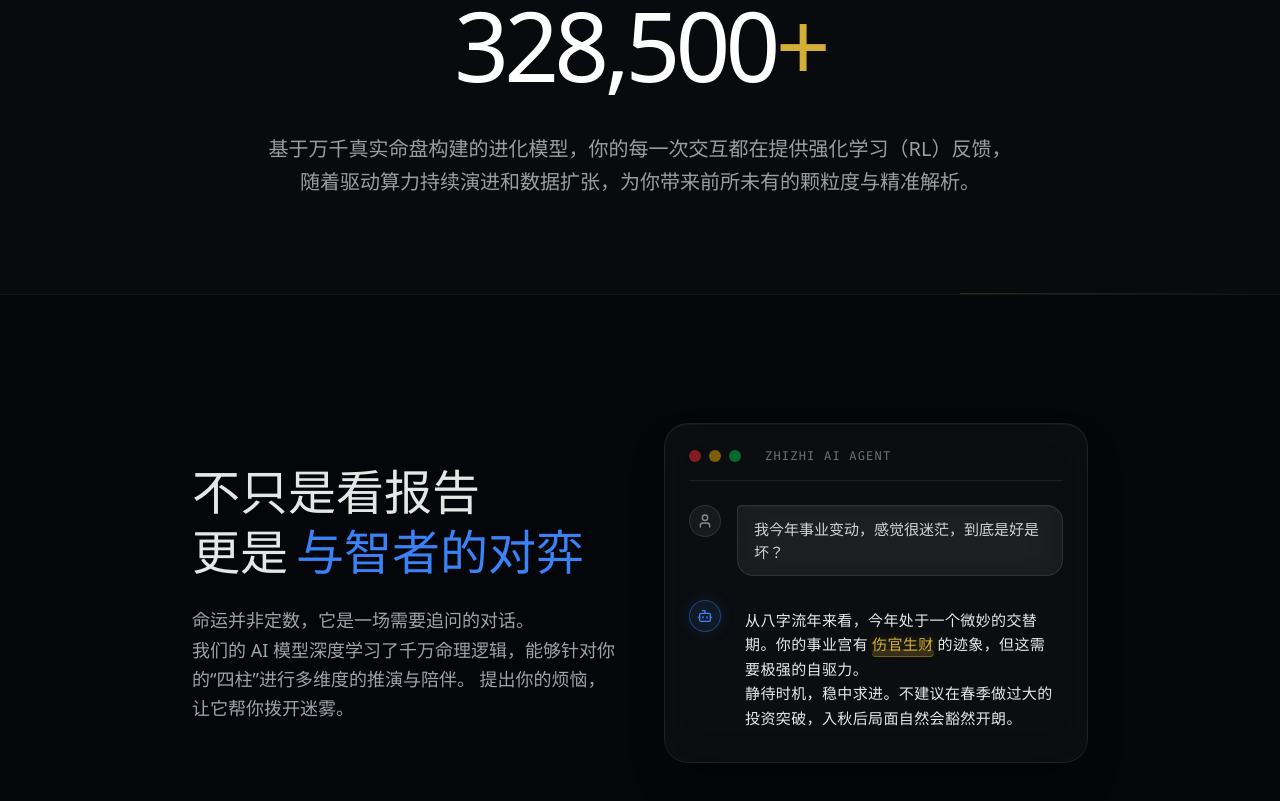
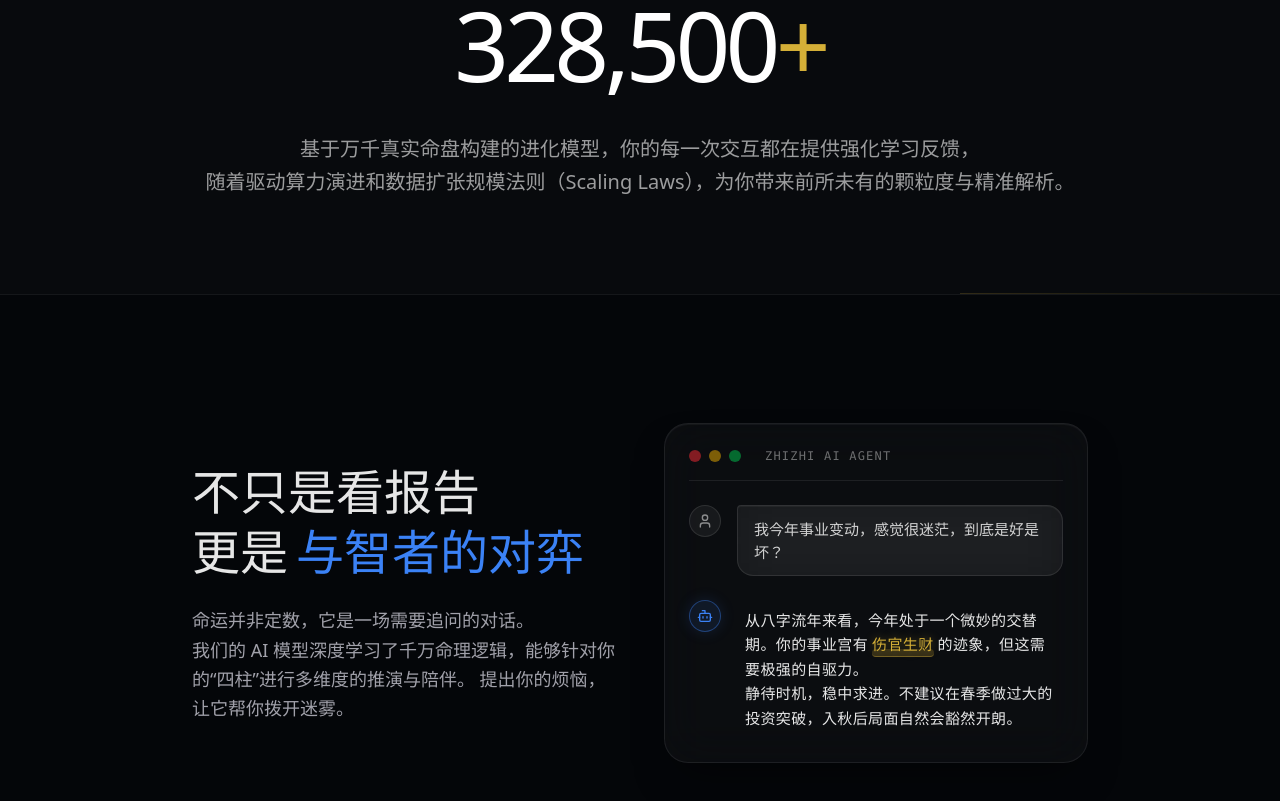
Before and after one commit to Carterguo95/zhizhi-landing, a Next.js app: page / in a window 1280 px wide. Shown: the part 1940-2741 px from the top of the page. Built offline with nearby package versions, Linux system fonts and the light colour scheme.

Commit message:
style: exactly match user required copy for TrustMetrics scaling laws

```diff
--- a/src/components/TrustMetrics.tsx
+++ b/src/components/TrustMetrics.tsx
@@ -51,8 +51,8 @@ export function TrustMetrics() {
                         </span>
                     </div>
                     <p className="text-white/60 text-base sm:text-lg md:text-xl font-light mt-6 max-w-5xl mx-auto leading-relaxed">
-                        基于万千真实命盘构建的进化模型，你的每一次交互都在提供强化学习（RL）反馈，<br className="hidden md:block" />
-                        随着驱动算力持续演进和数据扩张，为你带来前所未有的颗粒度与精准解析。
+                        基于万千真实命盘构建的进化模型，你的每一次交互都在提供强化学习反馈，<br className="hidden md:block" />
+                        随着驱动算力演进和数据扩张规模法则（Scaling Laws），为你带来前所未有的颗粒度与精准解析。
                     </p>
                 </motion.div>
             </div>
```
